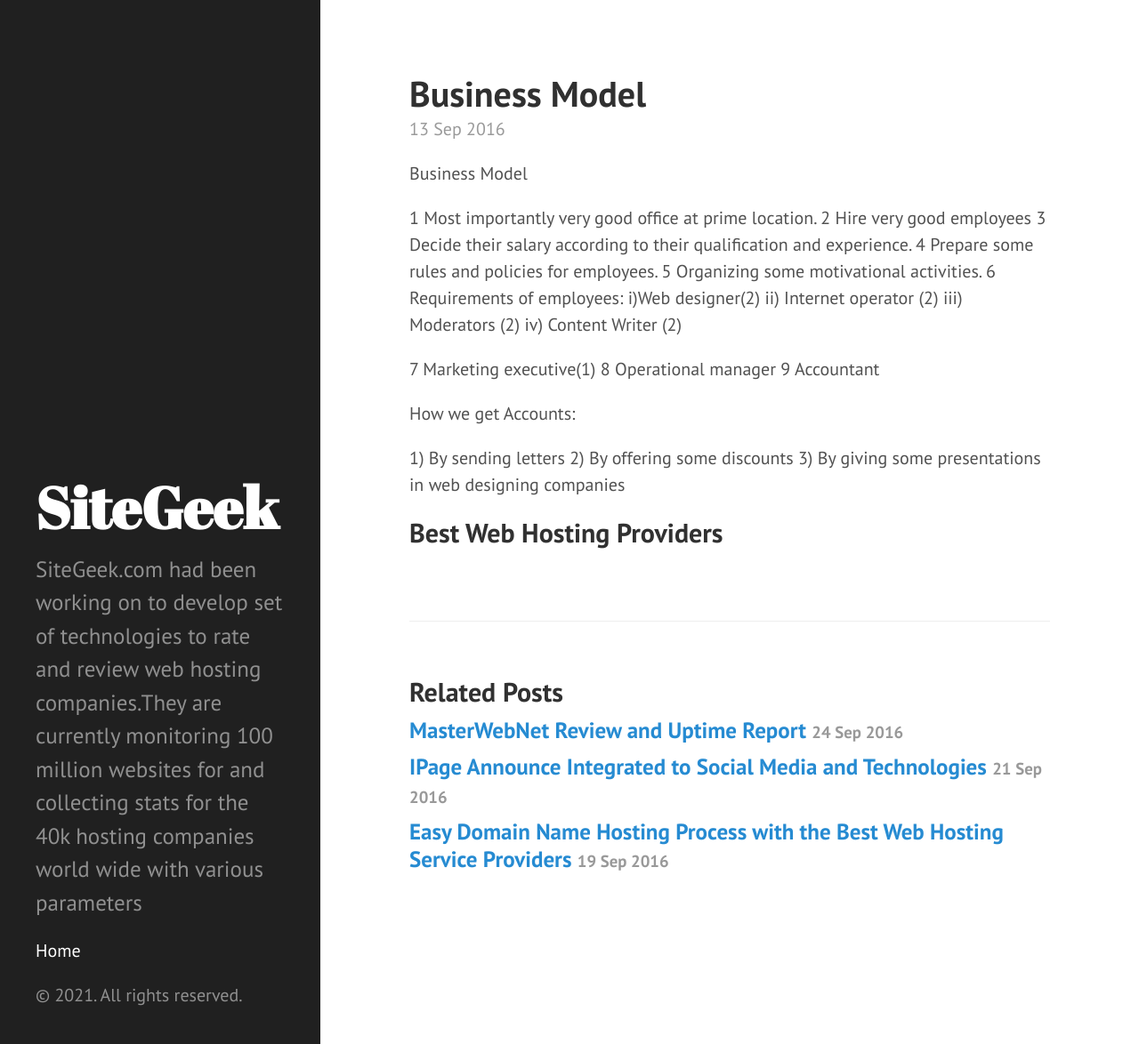
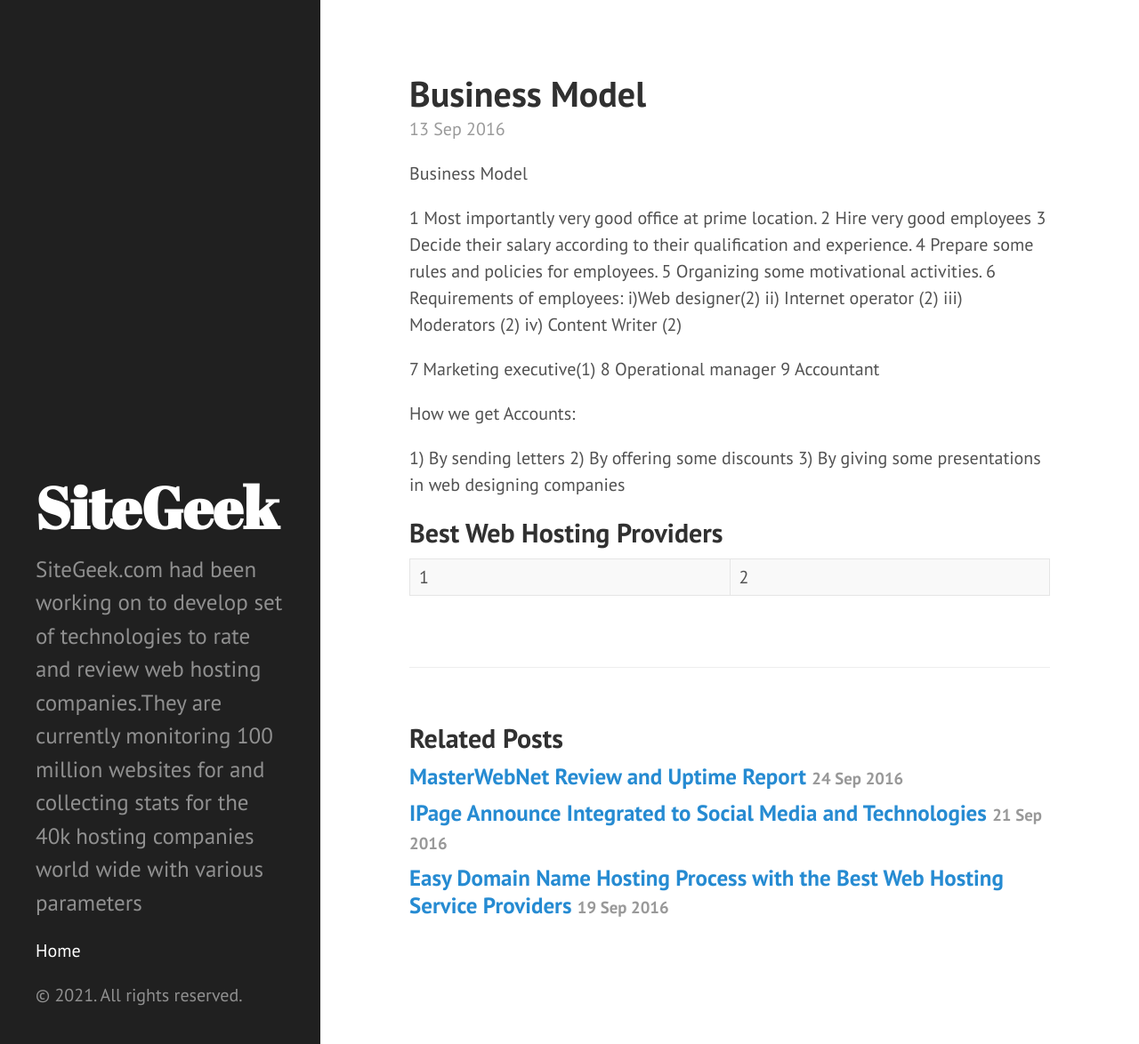
Before and after one commit to cpwebhosting/cpwebhosting.github.io, a Jekyll site: the page built from _posts/2016-09-13-business-model.markdown, in a window 1280 px wide and 1174 px high. Shown: the whole window at 89% size. Built offline with Jekyll 4.4.1, drawn with Linux system fonts in a browser that asks for light colours.

Commit message:
Update post.html

```diff
--- a/_layouts/post.html
+++ b/_layouts/post.html
@@ -7,6 +7,17 @@ layout: default
   <span class="post-date">{{ page.date | date_to_string }}</span>
   {{ content }}
   <h2> Best Web Hosting Providers </h2>
+
+ <table>
+   <tr>
+     <td>
+       1
+   </td>
+     <td>
+       2
+   </td>
+   </tr>
+  </table>
 
 
 
```
